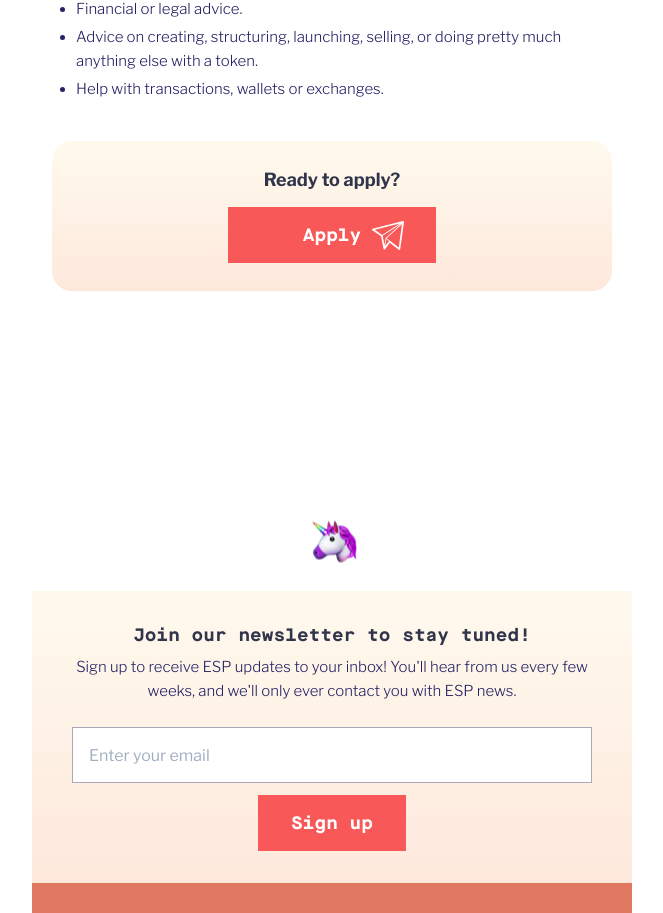
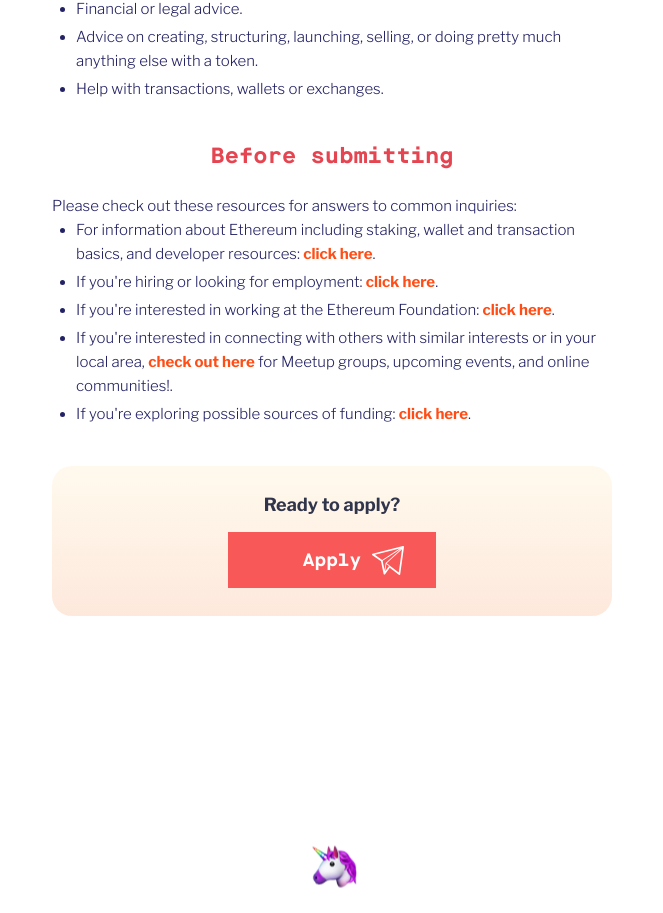
Before and after one commit to JacksonBernier523/esp-website, a Next.js app: page /applicants/office-hours in a window 1280 px wide. Shown: the part 2875-3788 px from the top of the page, without its empty margins (308-971 px from the left). Built offline with nearby package versions, Linux system fonts and the light colour scheme.

Commit message:
feat: add Before submitting section to /office-hours

```diff
--- a/src/pages/applicants/office-hours/index.tsx
+++ b/src/pages/applicants/office-hours/index.tsx
@@ -215,6 +215,82 @@ const OfficeHours: NextPage = () => {
               <ListItem>Help with transactions, wallets or exchanges.</ListItem>
             </List>
           </section>
+
+          <section id='before-submitting'>
+            <PageSection mb={6}>Before submitting</PageSection>
+
+            <PageText>Please check out these resources for answers to common inquiries:</PageText>
+
+            <List>
+              <ListItem>
+                For information about Ethereum including staking, wallet and transaction basics, and
+                developer resources:{' '}
+                <Link
+                  fontWeight={700}
+                  color='brand.orange.100'
+                  href='https://ethereum.org'
+                  isExternal
+                  _hover={{ textDecoration: 'none' }}
+                >
+                  click here
+                </Link>
+                .
+              </ListItem>
+              <ListItem>
+                If you&apos;re hiring or looking for employment:{' '}
+                <Link
+                  fontWeight={700}
+                  color='brand.orange.100'
+                  href='https://ethereum.org/en/community/#ethereum-jobs'
+                  isExternal
+                  _hover={{ textDecoration: 'none' }}
+                >
+                  click here
+                </Link>
+                .
+              </ListItem>
+              <ListItem>
+                If you&apos;re interested in working at the Ethereum Foundation:{' '}
+                <Link
+                  fontWeight={700}
+                  color='brand.orange.100'
+                  href='https://ethereum.bamboohr.com/jobs/'
+                  isExternal
+                  _hover={{ textDecoration: 'none' }}
+                >
+                  click here
+                </Link>
+                .
+              </ListItem>
+              <ListItem>
+                If you&apos;re interested in connecting with others with similar interests or in
+                your local area,{' '}
+                <Link
+                  fontWeight={700}
+                  color='brand.orange.100'
+                  href='https://ethereum.org/en/community/'
+                  isExternal
+                  _hover={{ textDecoration: 'none' }}
+                >
+                  check out here
+                </Link>{' '}
+                for Meetup groups, upcoming events, and online communities!.
+              </ListItem>
+              <ListItem>
+                If you&apos;re exploring possible sources of funding:{' '}
+                <Link
+                  fontWeight={700}
+                  color='brand.orange.100'
+                  href='https://ethereum.org/en/community/grants/#broad-ethereum-ecosystem'
+                  isExternal
+                  _hover={{ textDecoration: 'none' }}
+                >
+                  click here
+                </Link>
+                .
+              </ListItem>
+            </List>
+          </section>
         </Stack>
 
         <Stack>
```
